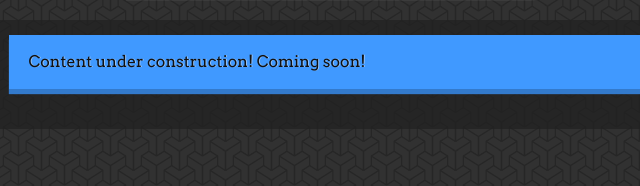
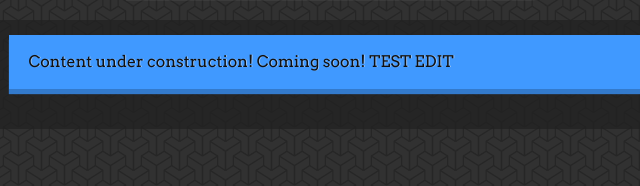
Before and after one commit to jackwkinsey/jackwkinsey.github.io, a plain HTML site: page resume.html in a window 1280 px wide. Shown: the part 298-484 px from the top of the page, 304-944 px from the left. Drawn offline with nearby package versions, Linux system fonts and the light colour scheme.

Commit message:
Update resume.html
test edit for GitHub pages

```diff
--- a/resume.html
+++ b/resume.html
@@ -25,7 +25,7 @@
 
             <div id="content">
                 <section>
-                    <p>Content under construction! Coming soon!</p>
+                    <p>Content under construction! Coming soon! TEST EDIT</p>
                 </section>
             </div>
 
```
